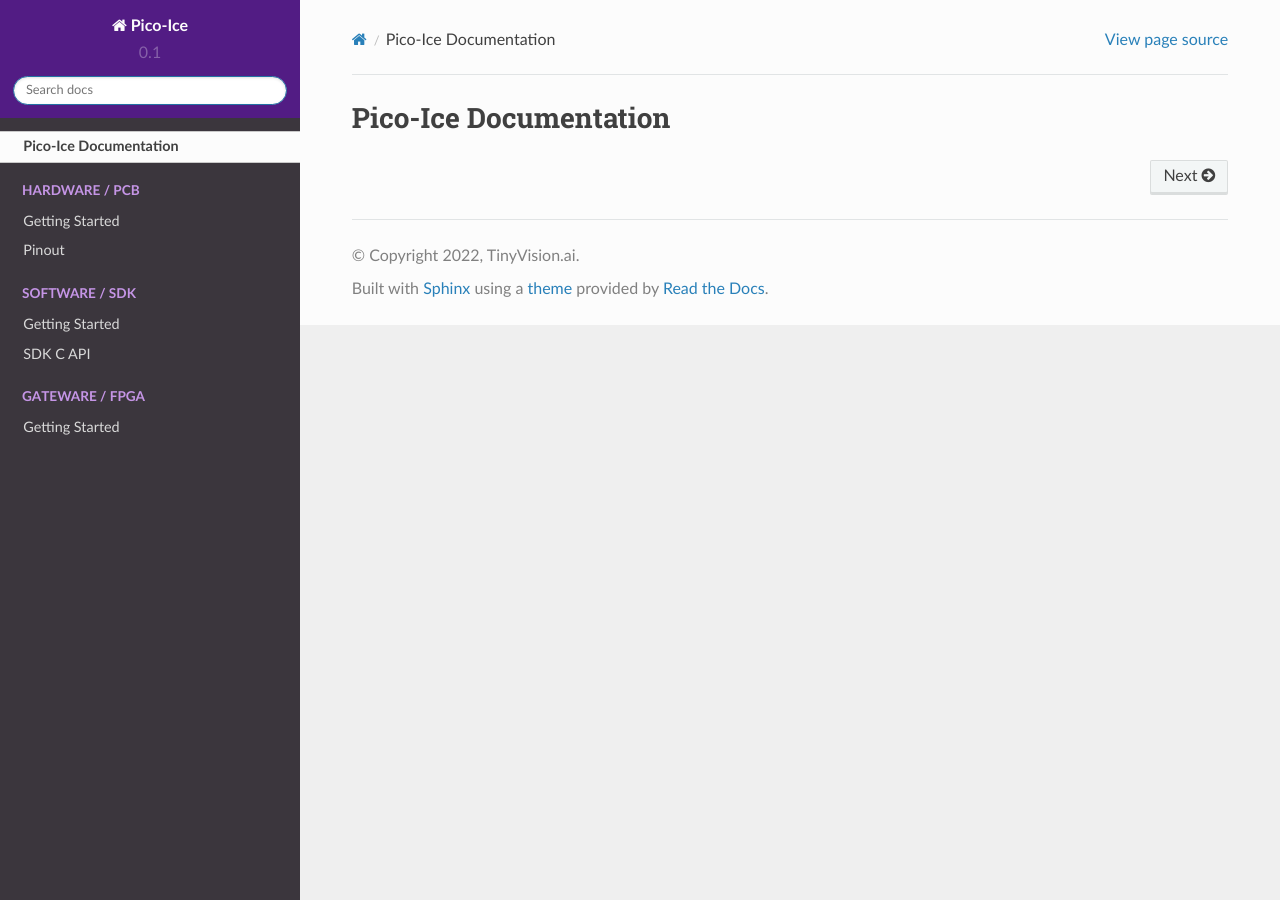
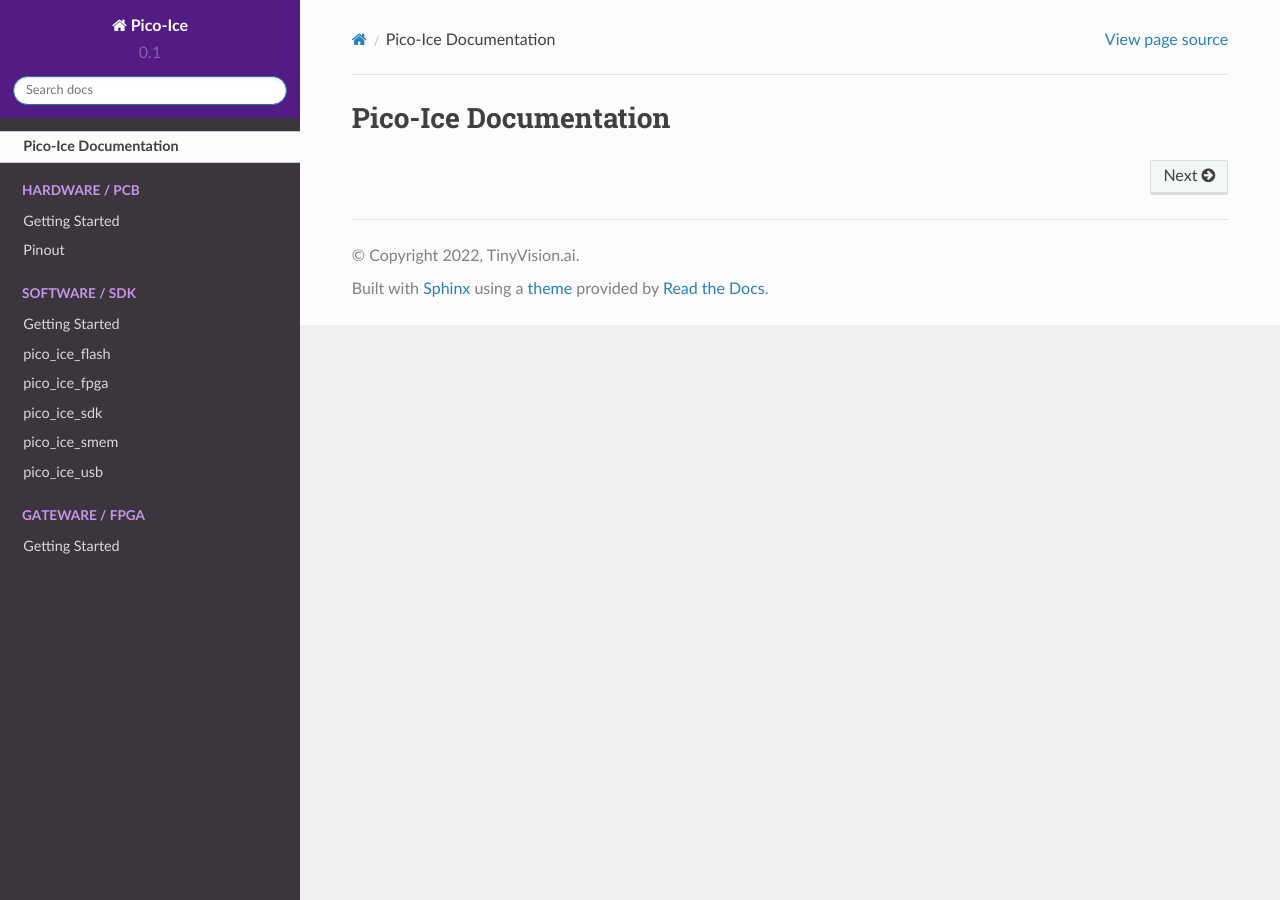
Before and after one commit to tinyvision-ai-inc/pico-ice, a Sphinx documentation site: the page built from Docs/index.rst, in a window 1280 px wide. Built offline with Sphinx 7.4.7 and the Read the Docs theme 2.0.0, drawn with Linux system fonts in a browser that asks for light colours.

Commit message:
get the doxygen groups to be loaded into the sphinx output

```diff
--- a/Docs/index.rst
+++ b/Docs/index.rst
@@ -21,7 +21,11 @@
    :hidden:
 
    software/getting-started
-   software/sdk-c-api
+   software/pico_ice_flash
+   software/pico_ice_fpga
+   software/pico_ice_sdk
+   software/pico_ice_smem
+   software/pico_ice_usb
 
 .. toctree::
    :maxdepth: 2
--- a/Docs/software/pico_ice_flash.rst
+++ b/Docs/software/pico_ice_flash.rst
@@ -1,4 +1,4 @@
 pico_ice_flash
 --------------
 
-.. group:: pico_ice_flash
+.. doxygengroup:: pico_ice_flash
--- a/Docs/software/pico_ice_fpga.rst
+++ b/Docs/software/pico_ice_fpga.rst
@@ -1,4 +1,4 @@
 pico_ice_fpga
 -------------
 
-.. group:: pico_ice_fpga
+.. doxygengroup:: pico_ice_fpga
--- a/Docs/software/pico_ice_sdk.rst
+++ b/Docs/software/pico_ice_sdk.rst
@@ -1,4 +1,4 @@
 pico_ice_sdk
 ------------
 
-.. group:: pico_ice_sdk
+.. doxygengroup:: pico_ice_sdk
--- a/Docs/software/pico_ice_smem.rst
+++ b/Docs/software/pico_ice_smem.rst
@@ -1,4 +1,4 @@
 pico_ice_smem
 -------------
 
-.. group:: pico_ice_smem
+.. doxygengroup:: pico_ice_smem
--- a/Docs/software/pico_ice_usb.rst
+++ b/Docs/software/pico_ice_usb.rst
@@ -1,4 +1,4 @@
 pico_ice_usb
 ------------
 
-.. group:: pico_ice_usb
+.. doxygengroup:: pico_ice_usb
```
Also changed, not shown: Docs/software/sdk-c-api.rst (deleted, +0 -12 lines).
